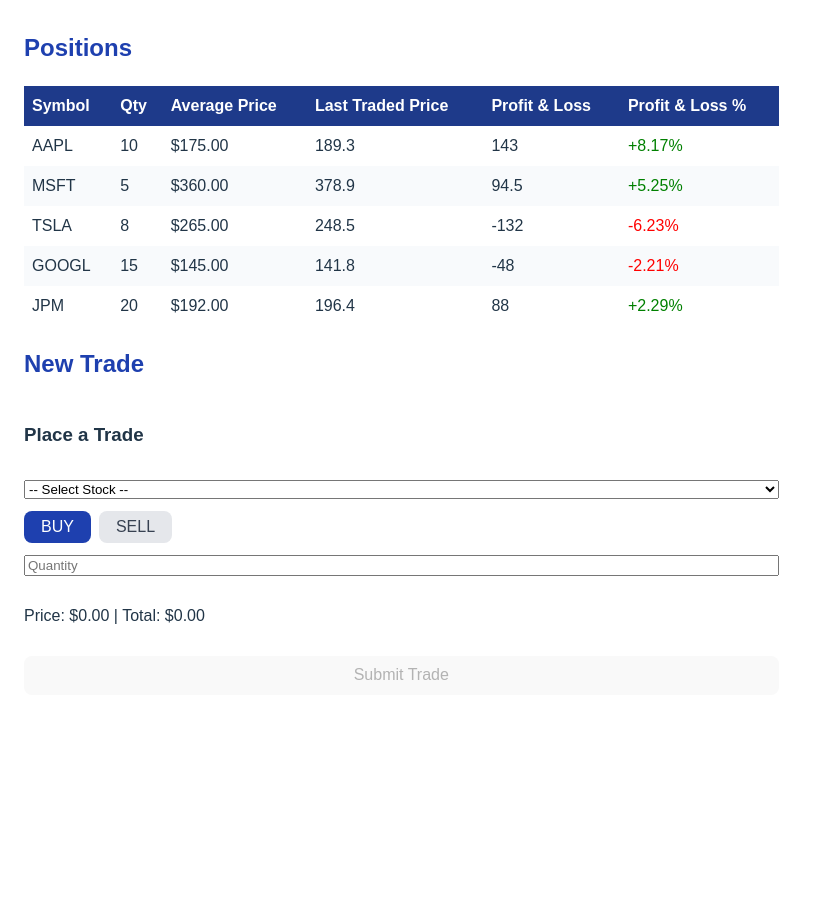
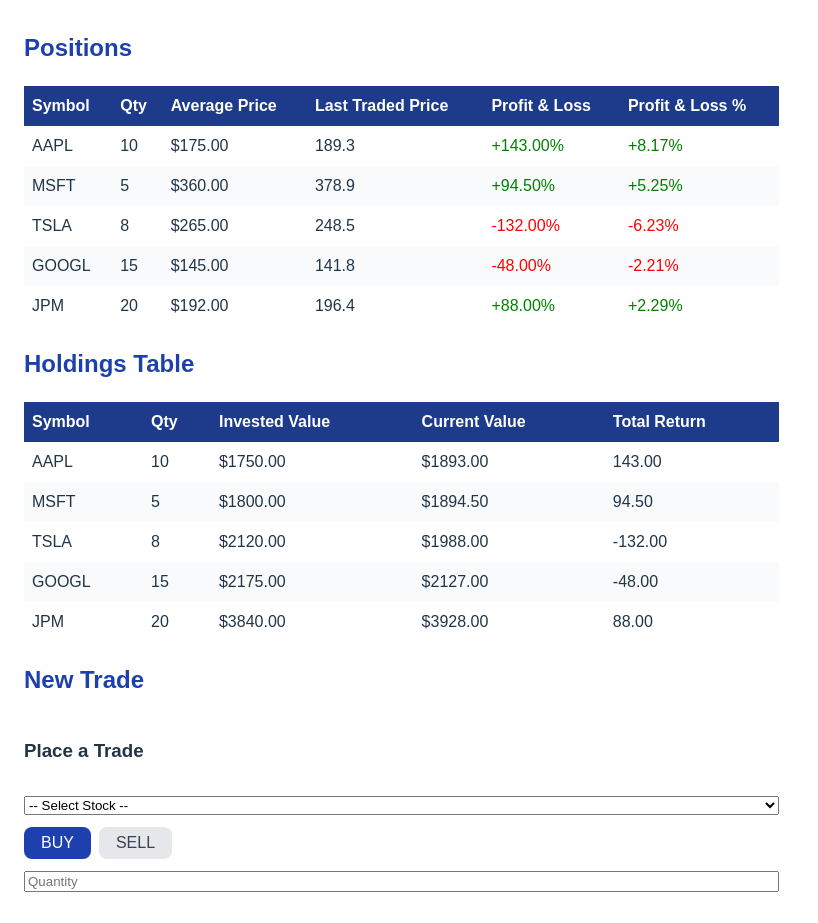
Before and after one commit to tanya017/week2-tanya, a React (Vite) app: page / in a window 1280 px wide. Shown: the part 1486-2409 px from the top of the page, without its empty margins (0-818 px from the left). Before the commit the page ends 2205 px from the top, so only its background shows below. Built offline with nearby package versions, Linux system fonts and the light colour scheme.

Commit message:
feature 7.4 completed

```diff
--- a/src/App.tsx
+++ b/src/App.tsx
@@ -2,10 +2,10 @@
 import { useState } from "react";
 
 // Data
-import { stocks, trades, positions } from "./data/stockData";
+import { stocks, trades, positions, holdings } from "./data/stockData";
 
 // Types
-import type { Stock, Trade, Positions } from "./types/stock.types";
+import type { Stock, Trade, Positions, Holding } from "./types/stock.types";
 
 // Components
 import StockCard from "./components/StockCard";
@@ -154,7 +154,19 @@
             render: (v) => `$${Number(v).toFixed(2)}`,
           },
           { key: "ltp", header: "Last Traded Price" },
-          { key: "pnl", header: "Profit & Loss" },
+          {
+            key: "pnl",
+            header: "Profit & Loss",
+            render: (v) => {
+              const n = Number(v);
+              return (
+                <span style={{ color: n >= 0 ? "green" : "red" }}>
+                  {n >= 0 ? "+" : ""}
+                  {n.toFixed(2)}%
+                </span>
+              );
+            },
+          },
           {
             key: "pnlPct",
             header: "Profit & Loss %",
@@ -171,6 +183,24 @@
         ]}
       />
 
+      {/* Generic Components — Holdings table */}
+      <h2 style={{ color: "#1E40AF" }}>Holdings Table</h2>
+      <DataTable<Holding>
+        data={holdings}
+        rowKey="id"
+        columns={[
+          { key: "symbol", header: "Symbol" },
+          { key: "quantity", header: "Qty" },
+          {
+            key: "investedValue",
+            header: "Invested Value",
+            render: (v) => `$${Number(v).toFixed(2)}`,
+          },
+          { key: "currentValue", header: "Current Value", render: (v) => `$${Number(v).toFixed(2)}` },
+          { key: "totalReturn", header: "Total Return", render: (v) => `${Number(v).toFixed(2)}` },
+        ]}
+      />
+
       {/* Utility Types */}
       <h2 style={{ color: "#1E40AF" }}>New Trade</h2>
       <TradeForm
--- a/src/data/stockData.ts
+++ b/src/data/stockData.ts
@@ -1,5 +1,5 @@
 // src/data/stockData.ts
-import type { Stock, Trade, Positions } from '../types/stock.types';
+import type { Stock, Trade, Positions, Holding } from '../types/stock.types';
 
 export const stocks: Stock[] = [
   { id: '1', symbol: 'AAPL', name: 'Apple Inc.',
@@ -45,3 +45,20 @@
     avgPrice: 192.00, ltp: 196.40,
     pnl:   88.00, pnlPct:  2.29 },
 ];
+
+// ─── Holdings (Exercise 7.4) — invested vs current value view ─────────
+// investedValue = qty * avgPrice
+// currentValue  = qty * ltp
+// totalReturn   = currentValue - investedValue
+export const holdings: Holding[] = [
+  { id: 'h1', symbol: 'AAPL',  quantity: 10,
+    investedValue: 1_750.00, currentValue: 1_893.00, totalReturn:  143.00 },
+  { id: 'h2', symbol: 'MSFT',  quantity:  5,
+    investedValue: 1_800.00, currentValue: 1_894.50, totalReturn:   94.50 },
+  { id: 'h3', symbol: 'TSLA',  quantity:  8,
+    investedValue: 2_120.00, currentValue: 1_988.00, totalReturn: -132.00 },
+  { id: 'h4', symbol: 'GOOGL', quantity: 15,
+    investedValue: 2_175.00, currentValue: 2_127.00, totalReturn:  -48.00 },
+  { id: 'h5', symbol: 'JPM',   quantity: 20,
+    investedValue: 3_840.00, currentValue: 3_928.00, totalReturn:   88.00 },
+];
```
Also changed, not shown: src/types/stock.types.ts (+9 -0 lines).
